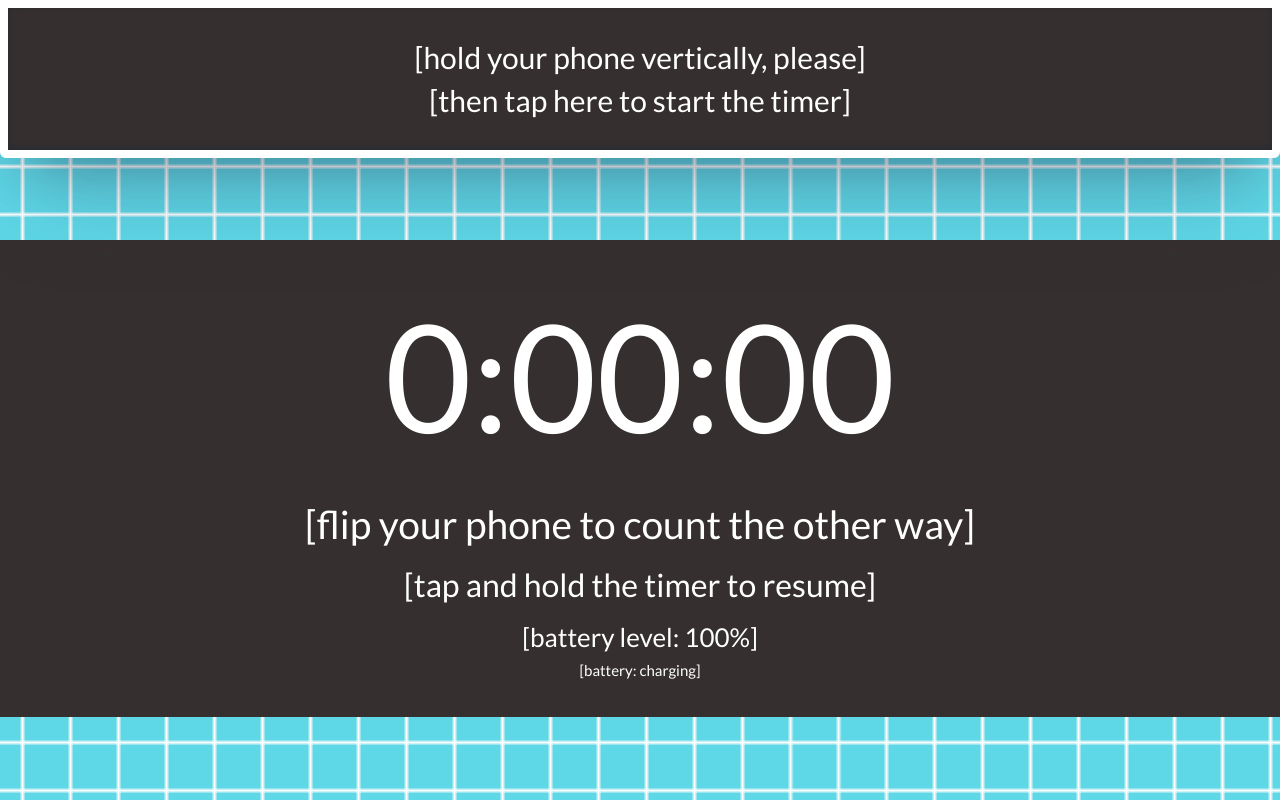
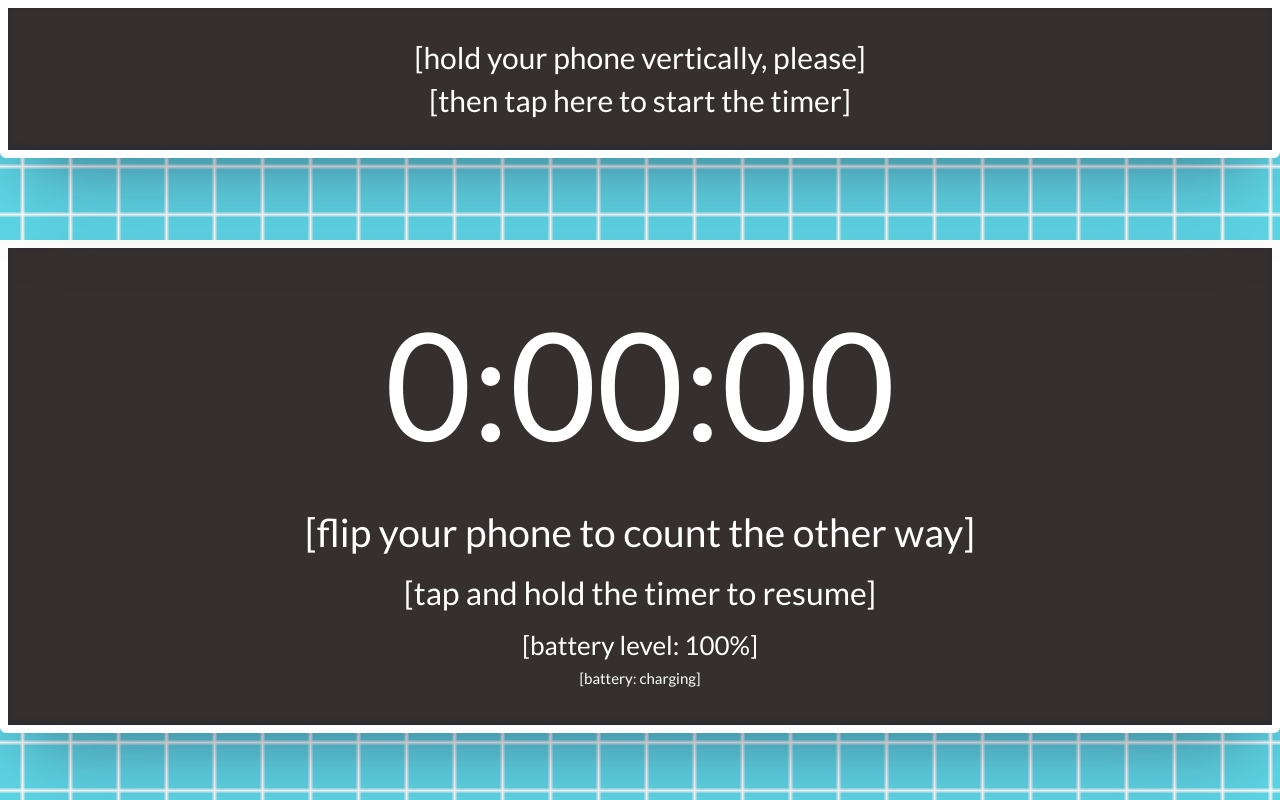
Before and after one commit to FomTarro/luavlucky-birthday-2021, a plain HTML site: page index.html in a window 1280 px wide. Drawn offline with Linux system fonts and the light colour scheme.

Commit message:
added drop shadow

```diff
--- a/index.html
+++ b/index.html
@@ -16,7 +16,7 @@
 
         </div>
         <div id="flip" class="normal">
-            <div id="eventHaver">
+            <div id="eventHaver" class='drop-shadow'>
                 <div id="timerDisplay" style="font-size: 10em;">0:00:00</div>
                 <div id="tips" style="display: block;"><h1>[flip your phone to count the other way]</h1><h2>[tap and hold the timer to resume]</h2></div>
                 <div id="batteryzone" style="display: block;">
```
